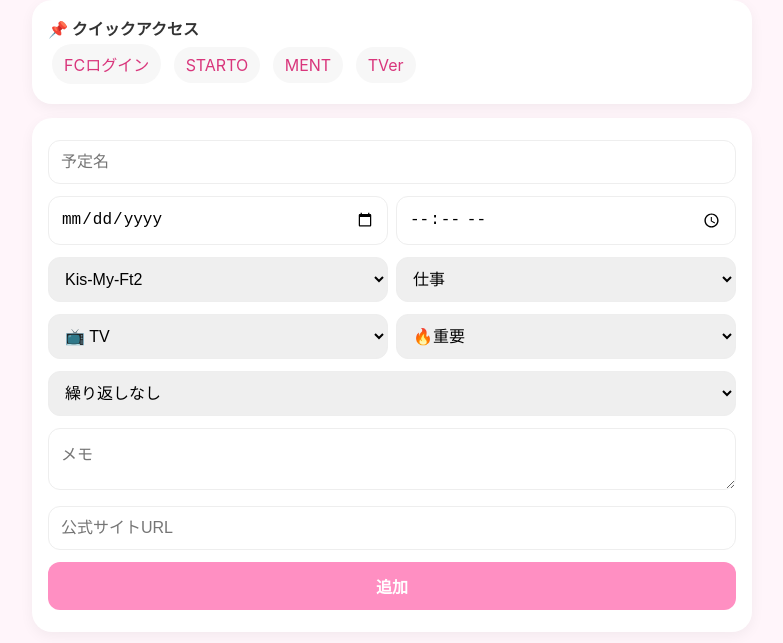
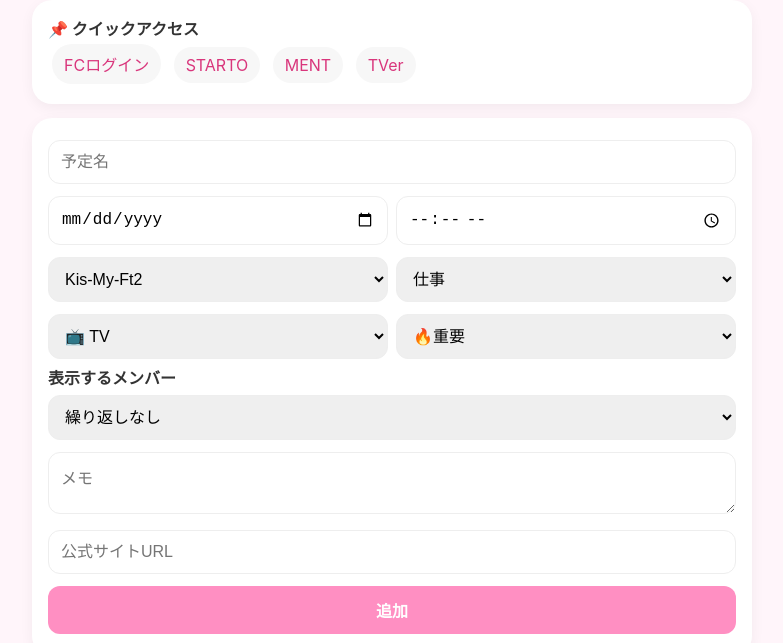
Before and after one commit to Rion0-0/calendar, a plain HTML site: page index.html in a window 1280 px wide. Shown: the part 100-743 px from the top of the page, without its empty margins (248-1031 px from the left). Drawn offline with Linux system fonts and the light colour scheme; no server answers.

Commit message:
Update index.html

```diff
--- a/index.html
+++ b/index.html
@@ -52,6 +52,11 @@
       <select id="priority"></select>
     </div>
 
+<div class="member-toggle-card">
+  <b>表示するメンバー</b>
+  <div id="memberToggleArea" class="member-toggle-area"></div>
+</div>
+
     <select id="repeat"></select>
 
     <textarea
```
